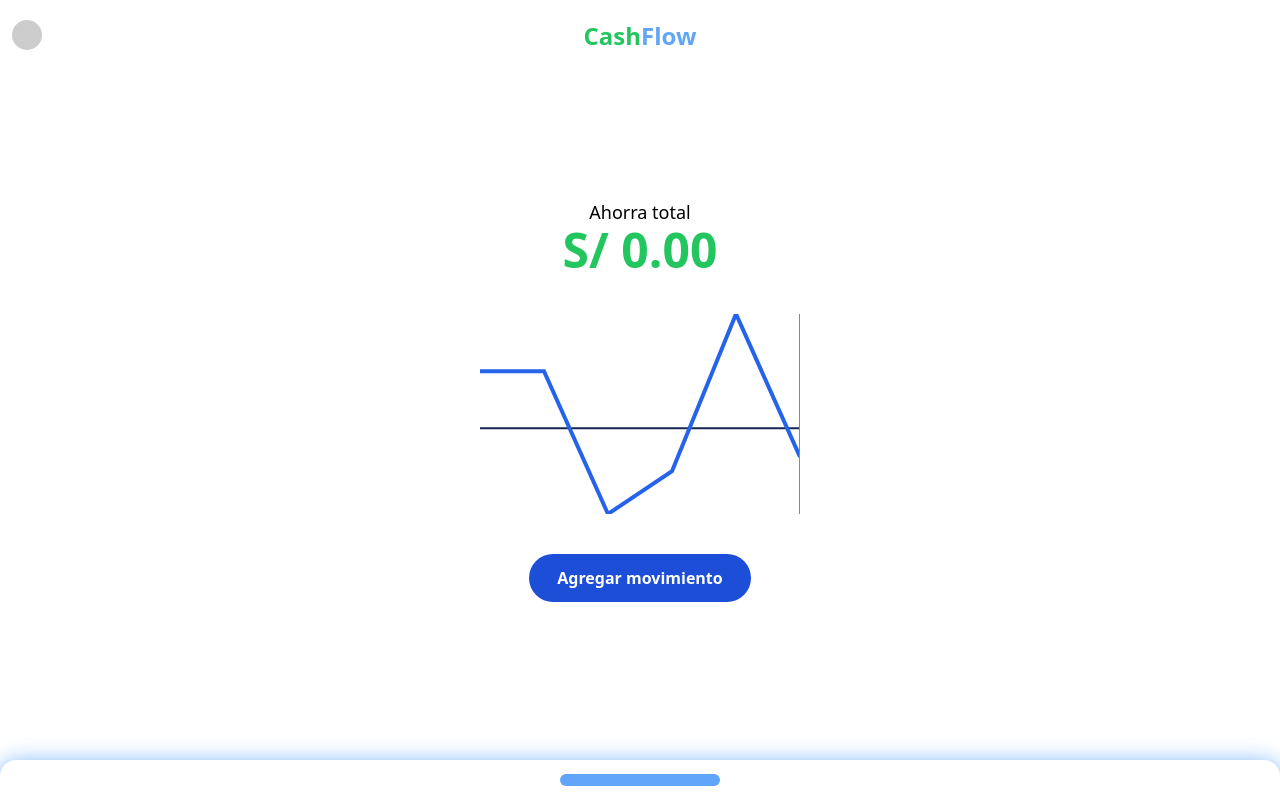
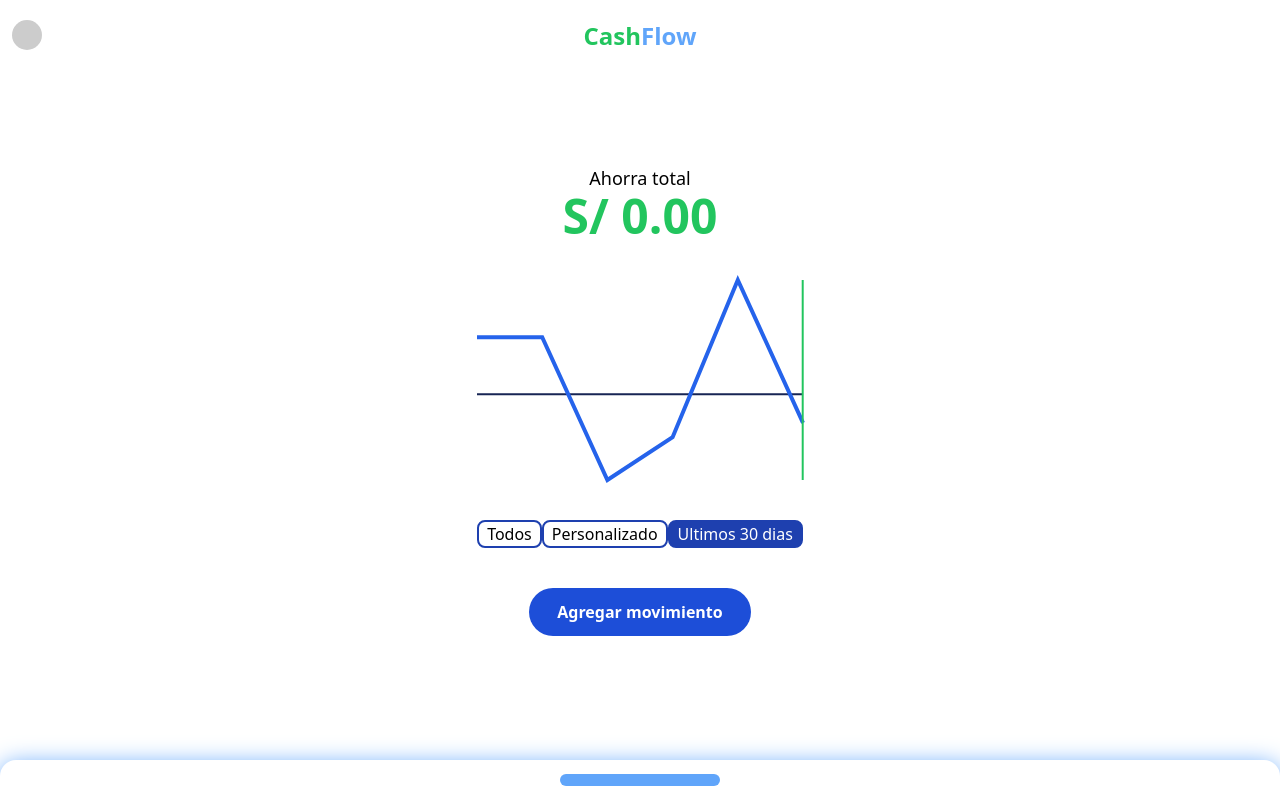
Before and after one commit to Frontend-with-Vue/1.Curso-Practico-Vue, a Vue app: page / in a window 1280 px wide. Built offline with nearby package versions, Linux system fonts and the light colour scheme.

Commit message:
feat(filterByDates): add filters to change the graphic

```diff
--- a/src/Models/Movement.js
+++ b/src/Models/Movement.js
@@ -18,6 +18,6 @@ export class Movement {
         this.description = description,
         this.amount = amount,
         this.type = type,
-        this.date = new Date()
+        this.date = new Date(new Date().setMonth(0) + Math.random() * (new Date().setMonth(11, 31) - new Date().setMonth(0)));
     }
 }
--- a/src/components/Home-Cash.vue
+++ b/src/components/Home-Cash.vue
@@ -7,7 +7,7 @@
     import Action from './Resume/Action.vue';
     import Movements from './Movements/Movements.vue';
     import { Movement, Type } from '@/Models/Movement';
-    import { ref, provide, onBeforeMount } from 'vue';
+    import { ref, computed, provide, onBeforeMount } from 'vue';
 
     const totalAmount = ref(0);
     const totalMovements = ref([]);
@@ -25,6 +25,14 @@
         totalMovements.value.push(movement);
     }
 
+    const filterDate = ref(3);
+    const filterMovementsDate = computed(()=>{
+        if(filterDate.value == 1) return totalMovements.value;
+        if(filterDate.value == 2) return totalMovements.value;
+        if(filterDate.value == 3) return totalMovements.value.filter(movement => movement.date > (new Date().getTime() - 30*24*60*60*1000));
+        return totalMovements.value
+    });
+
     const showModalMovement = ref(false);
     function toggleModalMovement(){
         showModalMovement.value = !showModalMovement.value;
@@ -35,7 +43,9 @@
         removeMovement,
         showModalMovement,
         toggleModalMovement,
-        addNewMovement
+        addNewMovement,
+        filterDate,
+        filterMovementsDate
     });
 
 
--- a/src/components/Resume/FilterByDates.vue
+++ b/src/components/Resume/FilterByDates.vue
@@ -1,7 +1,27 @@
-<script setup></script>
+<script setup>
+    import { inject } from 'vue';
+
+    const { filterDate } = inject('movements');
+
+    function setFilter(newFilter){
+        filterDate.value = newFilter;
+    }
+</script>
 
 <template>
-    <div>
+    <div class="flex justify-between pb-10">
+        <button
+            @click="setFilter(1)"
+            :class="{'bg-blue-800 text-white': filterDate==1, 'transition hover:scale-110 hover:border-red-600': filterDate!=1}"
+            class="border-blue-800 border-2 px-2 rounded-lg">Todos</button>
+        <button
+            @click="setFilter(2)"
+            :class="{'bg-blue-800 text-white': filterDate==2, 'transition hover:scale-110 hover:border-red-600': filterDate!=2}"
+            class="border-blue-800 border-2 px-2 rounded-lg">Personalizado</button>
+        <button
+            @click="setFilter(3)"
+            :class="{'bg-blue-800 text-white': filterDate==3, 'transition hover:scale-110 hover:border-red-600': filterDate!=3}"
+            class="border-blue-800 border-2 px-2 rounded-lg">Ultimos 30 dias</button>
     </div>
 </template>
 
--- a/src/components/Resume/Graphic.vue
+++ b/src/components/Resume/Graphic.vue
@@ -2,7 +2,7 @@
     import { inject, computed, ref } from 'vue';
     import { Type } from '@/Models/Movement';
 
-    const { totalMovements } = inject('movements');
+    const { filterMovementsDate } = inject('movements');
 
     const svgElementRef = ref(null);
     const xVerticalLine = ref('100%');
@@ -12,7 +12,7 @@
     });
     const yHorizontalLine = computed(()=>{
         if(!svgElementRef.value) return '50%';
-        if(totalMovements.value.length == 0 || totalMovements.value.length == 1) return '50%';
+        if(filterMovementsDate.value.length == 0 || filterMovementsDate.value.length == 1) return '50%';
         const {percentIncome} = values();
         return `${percentIncome*100}%`;
     });
@@ -32,10 +32,10 @@
     };
     function convertirToPoints(){
         if(!svgElementRef.value) return '';
-        if(totalMovements.value.length == 0) return '';
+        if(filterMovementsDate.value.length == 0) return '';
         const {width, totalLength} = values();
-        const pointZero = `0,${normalizeY(totalMovements.value[0].type,totalMovements.value[0].amount)}`;
-        return totalMovements.value.reduce((result, movement, i)=>{
+        const pointZero = `0,${normalizeY(filterMovementsDate.value[0].type,filterMovementsDate.value[0].amount)}`;
+        return filterMovementsDate.value.reduce((result, movement, i)=>{
             const { amount, type } = movement;
             const x = ((i+1) / totalLength) * width;
             let y =  normalizeY(type, amount);
@@ -46,10 +46,10 @@
         const height = svgElementRef.value.clientHeight;
         const width = svgElementRef.value.clientWidth;
 
-        const totalLength = totalMovements.value.length;
+        const totalLength = filterMovementsDate.value.length;
 
-        let maxIncome = Math.max(...totalMovements.value.filter((movement)=>movement.type == Type.INCOME).map(movement=>movement.amount));
-        let maxOutcome = Math.max(...totalMovements.value.filter((movement)=>movement.type == Type.OUTCOME).map(movement=>movement.amount));
+        let maxIncome = Math.max(...filterMovementsDate.value.filter((movement)=>movement.type == Type.INCOME).map(movement=>movement.amount));
+        let maxOutcome = Math.max(...filterMovementsDate.value.filter((movement)=>movement.type == Type.OUTCOME).map(movement=>movement.amount));
 
         maxIncome = maxIncome | 0;
         maxOutcome = maxOutcome | 0;
@@ -62,7 +62,7 @@
 </script>
 
 <template>
-    <svg @click="moveLine" @mousemove="moveLine" class="w-full min-w-80 h-[200px] my-10" ref="svgElementRef">
+    <svg @click="moveLine" @mousemove="moveLine" class="w-full min-w-80 h-[200px] my-10 overflow-visible" ref="svgElementRef">
         <line
             class="stroke-2 stroke-blue-950 hover:stroke-red-600"
             x1="0"
```
